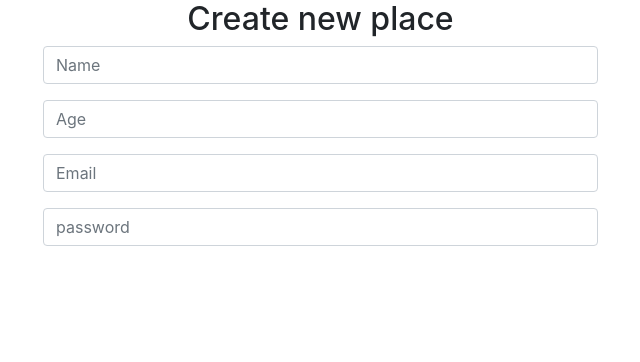
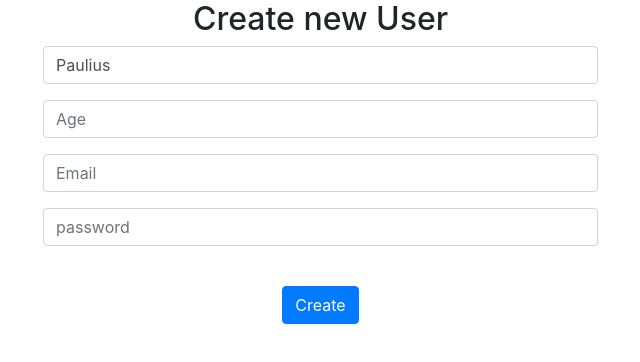
Before and after one commit to MartynasSileika/vartotoju-tvarkykle, a React (Create React App) app in the folder client/: page / in a window 1280 px wide. Shown: the top 362 px of the page, without its empty margins (42-682 px from the left). Built offline with nearby package versions, Linux system fonts and the light colour scheme.

Commit message:
binded all input

```diff
--- a/client/src/components/MyForm.jsx
+++ b/client/src/components/MyForm.jsx
@@ -2,18 +2,31 @@ import React, { Component } from "react";
 
 class MyForm extends Component {
   state = {
-    name: "",
+    name: "Paulius",
     age: "",
     email: "",
     password: "",
   };
+
+  handleSubmitLocal = (e) => {
+    e.preventDefault();
+    console.log("stop right there");
+  };
+
+  handleInput = (e) => {
+    this.setState({ [e.target.name]: e.target.value });
+  };
+
   render() {
+    const { state: s } = this;
     return (
       <div className="w-50">
-        <h2>Create new place</h2>
-        <form>
+        <h2>Create new User</h2>
+        <form onSubmit={this.handleSubmitLocal} autoComplete="off">
           <div className="form-group">
             <input
+              value={s.name}
+              onChange={this.handleInput}
               type="text"
               className="form-control"
               name="name"
@@ -22,7 +35,9 @@ class MyForm extends Component {
           </div>
           <div className="form-group">
             <input
-              type="text"
+              value={s.age}
+              onChange={this.handleInput}
+              type="number"
               className="form-control"
               name="age"
               placeholder="Age"
@@ -30,6 +45,8 @@ class MyForm extends Component {
           </div>
           <div className="form-group">
             <input
+              value={s.email}
+              onChange={this.handleInput}
               type="text"
               className="form-control"
               name="email"
@@ -38,12 +55,15 @@ class MyForm extends Component {
           </div>
           <div className="form-group">
             <input
+              value={s.password}
+              onChange={this.handleInput}
               type="text"
               className="form-control"
               name="password"
               placeholder="password"
             />
           </div>
+          <button className="btn btn-primary my-4">Create</button>
         </form>
       </div>
     );
```
